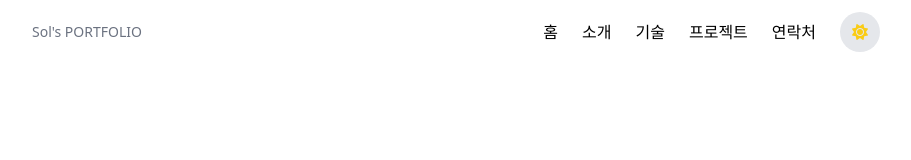
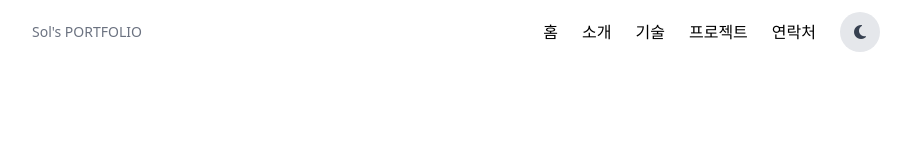
Before and after one commit to soloolol/sol-portfolio, a Next.js app: page / in a window 1280 px wide. Shown: the top 160 px of the page, without its empty margins (184-1095 px from the left). Built offline with nearby package versions, Linux system fonts and the light colour scheme.

Commit message:
Fix: [수정] 다크모드 초기랜더링 후 재랜더링 방지 로직 개선

```diff
--- a/src/components/layout/Header.tsx
+++ b/src/components/layout/Header.tsx
@@ -1,12 +1,19 @@
+import { useState, useEffect } from 'react';
 import { LayoutProps } from './Layout';
 
 export type HeaderProps = Pick<LayoutProps, 'initDark' | 'onChangeDarkMode'>;
 
-function Header({ initDark: isDark, onChangeDarkMode }: HeaderProps) {
+function Header({ initDark, onChangeDarkMode }: HeaderProps) {
+  const [isDark, setIsDark] = useState<boolean | undefined>(initDark);
+
   const handleDarkModeToggle = (e: React.ChangeEvent<HTMLInputElement>) => {
     onChangeDarkMode(e.target?.checked);
   };
-  console.log('header:', isDark);
+  console.log('header initDark:', initDark);
+
+  useEffect(() => {
+    if (initDark !== undefined) setIsDark(initDark);
+  }, []);
 
   // const mobileMenu = document.getElementById('mobileMenu');
   // // 모바일 메뉴 열기
@@ -41,12 +48,14 @@ function Header({ initDark: isDark, onChangeDarkMode }: HeaderProps) {
           <a href="#contact" className="hover:text-blue-500 transition-colors">
             연락처
           </a>
+          {isDark ?? (
+            <>
               <input
                 type="checkbox"
                 checked={isDark}
                 id="darkModeToggle"
                 onChange={handleDarkModeToggle}
-            className="hidden" // 👈 기본 input을 숨기고 label을 스타일링
+                className="hidden" // 기본 input을 숨기고 label을 스타일링
               />
               <label
                 htmlFor="darkModeToggle"
@@ -56,6 +65,8 @@ function Header({ initDark: isDark, onChangeDarkMode }: HeaderProps) {
                   className={`fas ${isDark ? 'fa-sun text-yellow-400' : 'fa-moon text-gray-700 dark:text-yellow-400'}`}
                 />
               </label>
+            </>
+          )}
         </div>
         <button
           id="menuToggle"
--- a/src/pages/_app.tsx
+++ b/src/pages/_app.tsx
@@ -3,18 +3,12 @@ import type { AppProps } from 'next/app';
 import { QueryClient, QueryClientProvider } from '@tanstack/react-query';
 import Layout from '@/components/layout/Layout';
 import Head from 'next/head';
-import { useState, useEffect } from 'react';
+import { useState } from 'react';
 
 const queryClient = new QueryClient();
 
 export default function App({ Component, pageProps }: AppProps) {
-  const [isDark, setIsDark] = useState<boolean | undefined>(true);
-
-  useEffect(() => {
-    const theme = localStorage.getItem('theme');
-    console.log('useEffect:', theme);
-    setIsDark(!theme || theme === 'dark');
-  }, []);
+  const [isDark, setIsDark] = useState<boolean | undefined>(undefined);
 
   const handleDarkModeChange = (changeVal: boolean) => {
     localStorage.setItem('theme', changeVal ? 'dark' : 'light');
```
Lines whose indentation alone changed are shown as unchanged.
